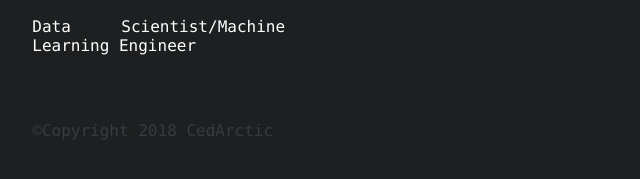
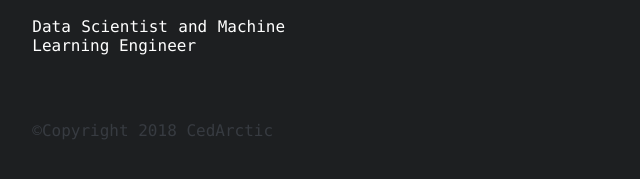
Before and after one commit to evoclock/jgamboa.github.io, a plain HTML site: page index.html in a window 1280 px wide. Shown: the part 397-576 px from the top of the page, 1-641 px from the left. Drawn offline with Linux system fonts and the light colour scheme.

Commit message:
Update index.html

```diff
--- a/index.html
+++ b/index.html
@@ -15,7 +15,7 @@
       <div id="sidebar">
         <h1>Julen Gamboa</h1>
         <img src="src/profile.jpg" alt="Profile Picture" id="profile">
-        <p>Data Scientist/Machine Learning Engineer</p>
+        <p>Data Scientist and Machine Learning Engineer</p>
       </div>
 
       <div id="terminal">
```
